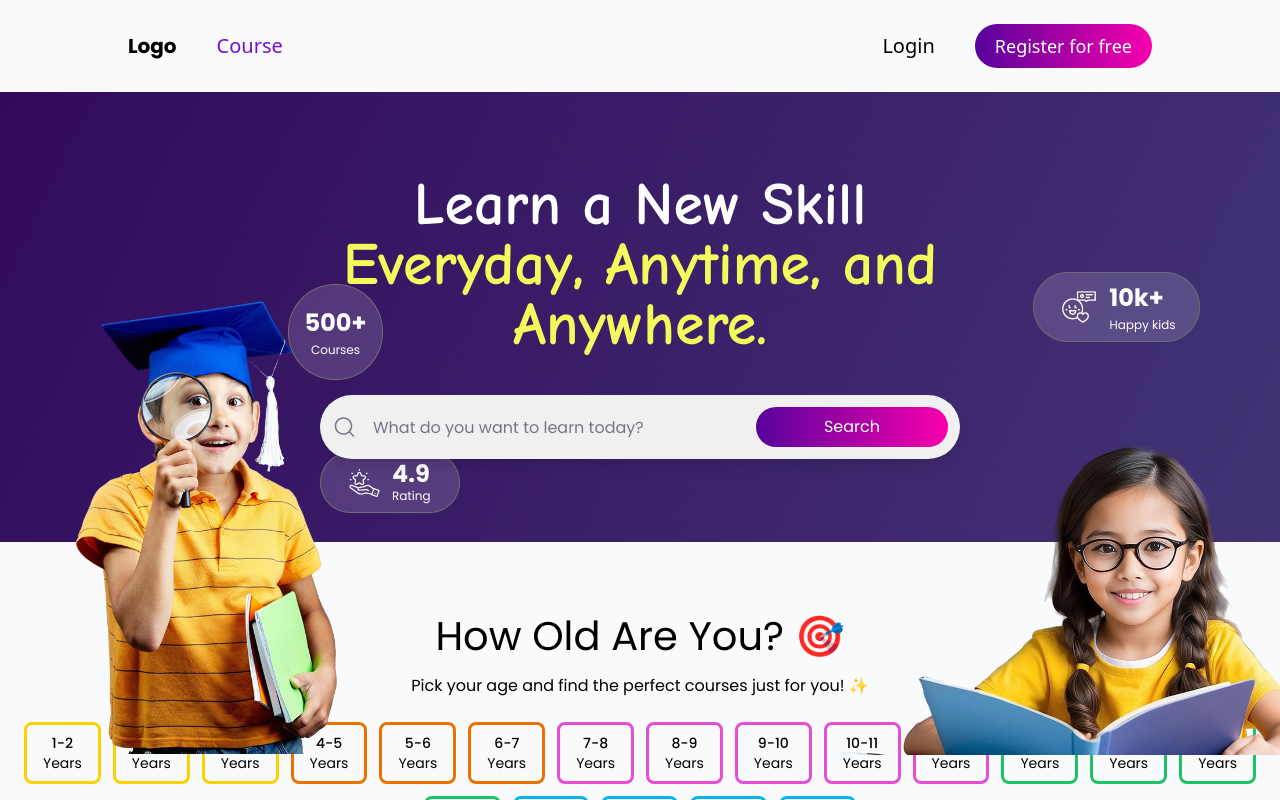
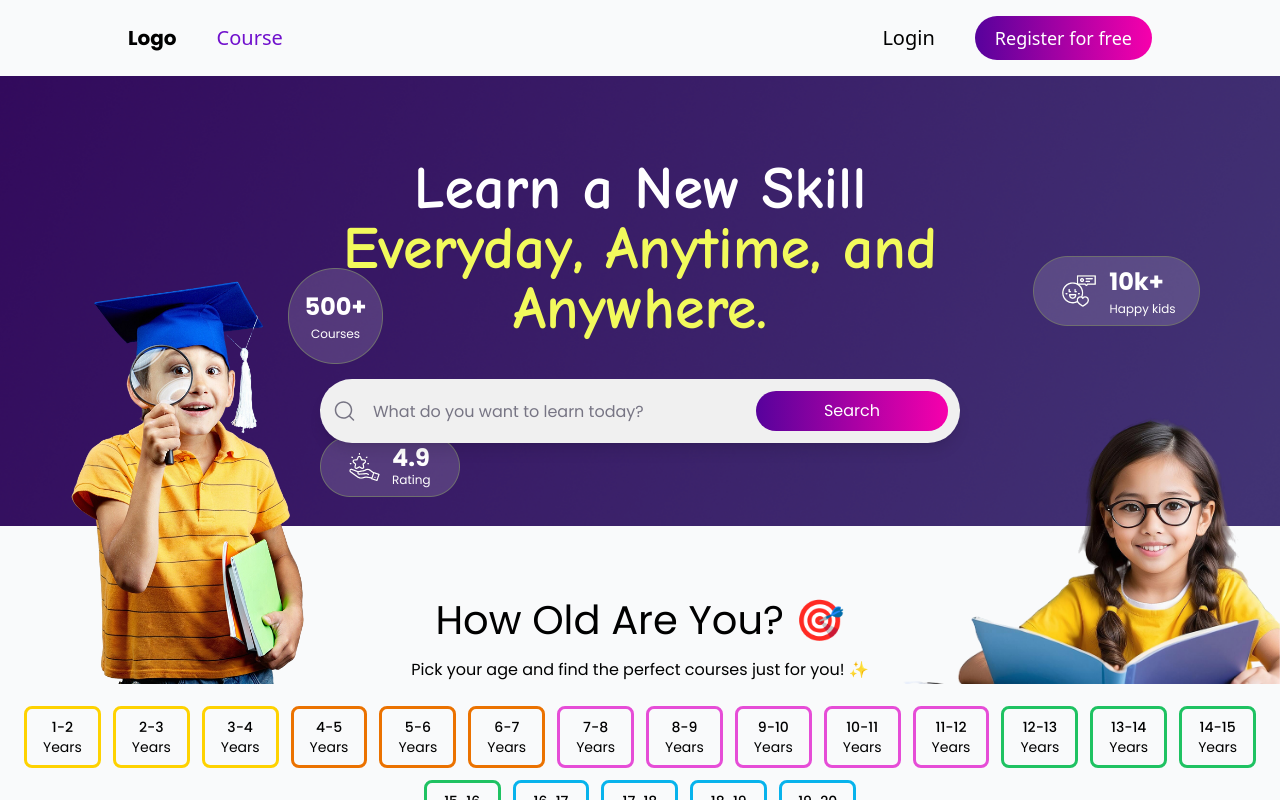
Before and after one commit to iAmReal-dev/LearnSphere, a React (Vite) app: page / in a window 1280 px wide. Built offline with nearby package versions, Linux system fonts and the light colour scheme.

Commit message:
-- update ui

```diff
--- a/src/App.jsx
+++ b/src/App.jsx
@@ -35,14 +35,14 @@ function App() {
 
         <img className="w-full" src="/assets/background.png" alt="background" />
         <img
-          className="absolute top-44 w-[419px] left-10 pointer-events-none"
+          className="absolute top-44 w-full  max-w-[372px] left-10 pointer-events-none"
           src="/assets/boy.png"
           alt="boy"
         />
         <img className="absolute top-48 w-[95px] left-72 pointer-events-none" src="/assets/500.png" alt="" />
         <img className="absolute top-[40%] w-[167px] right-20  pointer-events-none" src="/assets/happy.png" alt="" />
         <img className="absolute top-[80%] w-[140px] left-80 pointer-events-none" src="/assets/rating.png" alt="" />
-        <img className="absolute top-72 w-[562px] right-0 pointer-events-none" src="/assets/girl.png" alt="girl" />
+        <img className="absolute top-72 w-full max-w-[480px] right-0 pointer-events-none" src="/assets/girl.png" alt="girl" />
         </div>
 
         <div className="absolute left-1/2 top-1/2 -translate-x-1/2 -translate-y-1/2 z-10 text-center">
--- a/src/components/Header.jsx
+++ b/src/components/Header.jsx
@@ -8,7 +8,7 @@ const Header = () => {
   };
 
   return (
-    <div className="flex items-center py-4 md:py-6 w-full md:w-[80vw] mx-auto justify-between relative min-h-[60px]">
+    <div className="flex items-center py-4 w-full md:w-[80vw] mx-auto justify-between relative min-h-[60px]">
       {/* Logo */}
       <div className="w-[90vw] flex justify-between mx-auto">
 <div className="flex gap-10">
```
